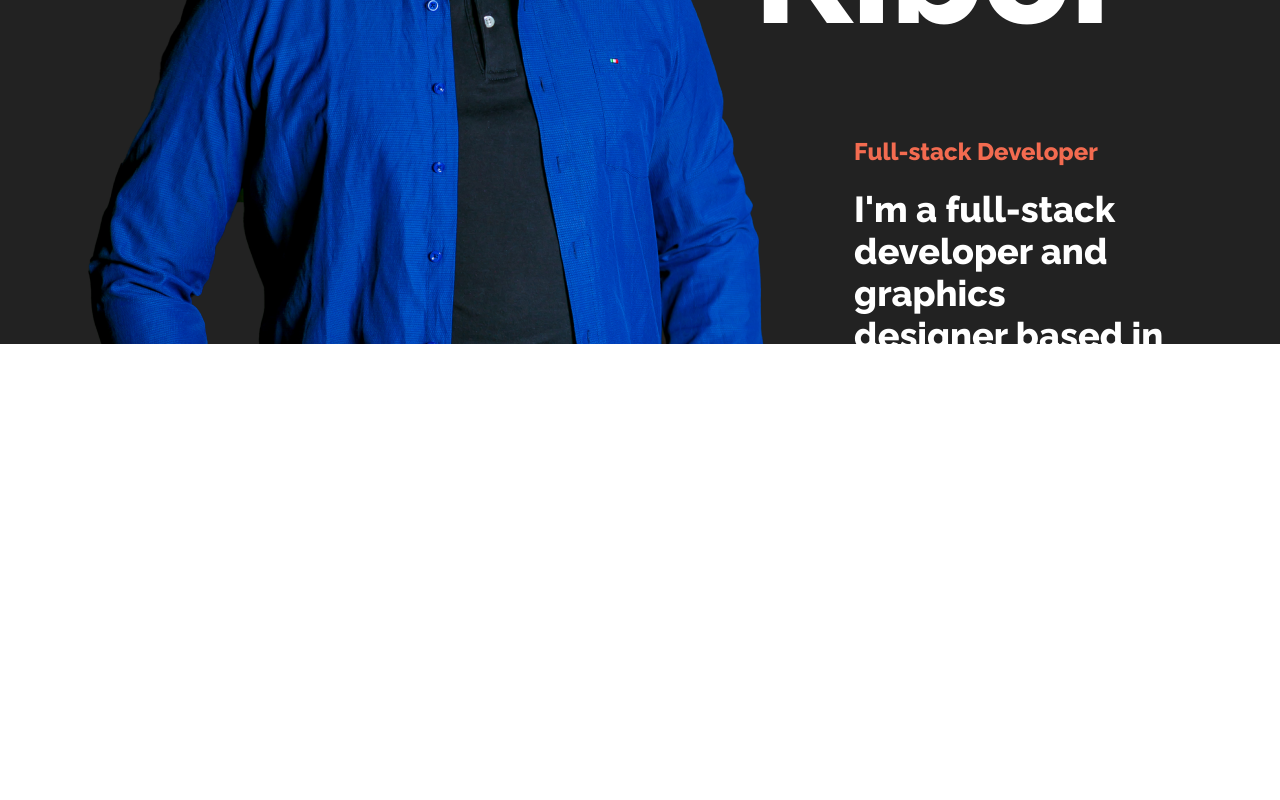
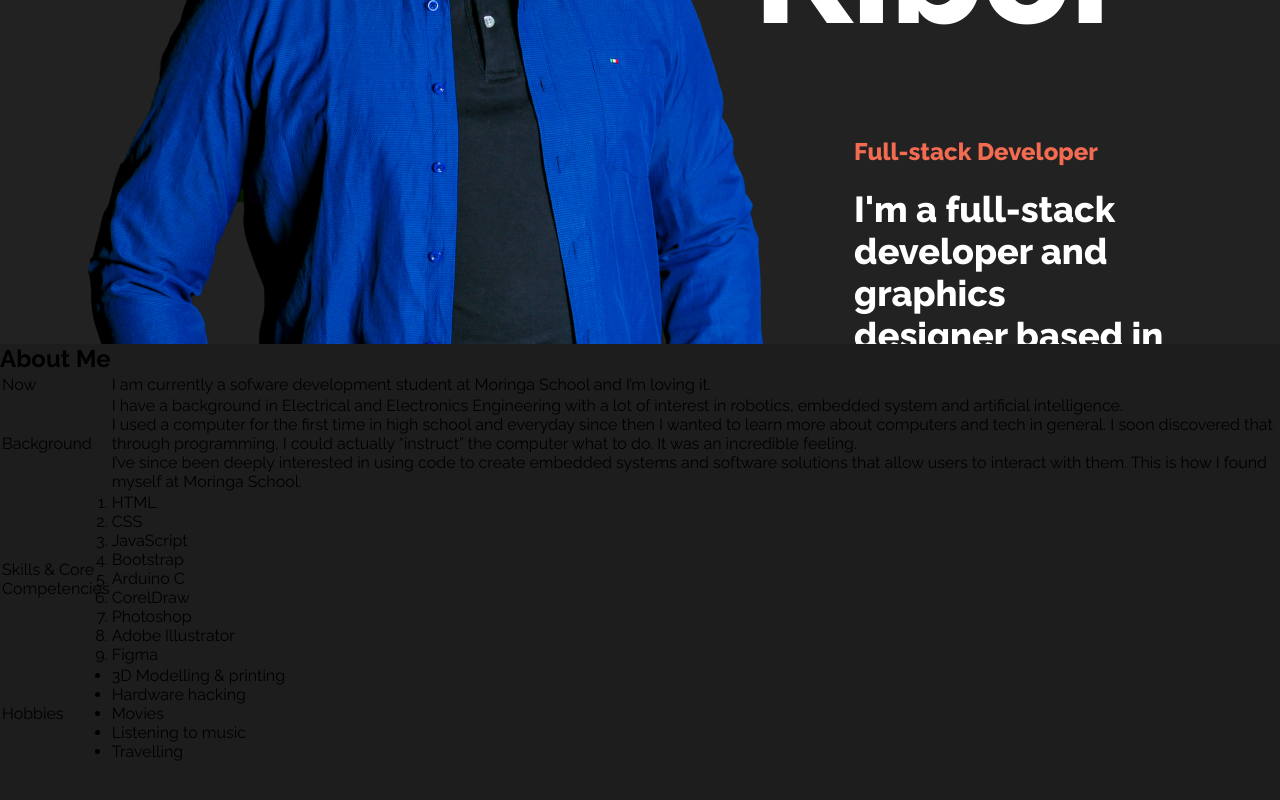
Before and after one commit to mururi/portfolio, a plain HTML site: page index.html in a window 1280 px wide. Shown: the part 456-1256 px from the top of the page. Before the commit the page ends 800 px from the top, so only its background shows below. Drawn offline with Linux system fonts and the light colour scheme.

Commit message:
Add About-me section HTML

```diff
--- a/index.html
+++ b/index.html
@@ -35,5 +35,47 @@
       </div>
     </div>
   </div>
+  <div id="about-me">
+    <h2>About <span>Me</span></h2>
+    <table>
+      <tr>
+        <td>Now</td>
+        <td>I am currently a sofware development student at Moringa School and I’m loving it.</td>
+      </tr>
+      <tr>
+        <td>Background</td>
+        <td>I have a background in Electrical and Electronics Engineering with a lot of interest in robotics, embedded system and artificial intelligence.<br>I used a computer for the first time in high school and everyday since then I wanted to learn more about computers and tech in general. I soon discovered that through programming, I could actually “instruct” the computer what to do. It was an incredible feeling.
+        <br>I’ve since been deeply interested in using code to create embedded systems and software solutions that allow users to interact with them. This is how I found myself at Moringa School.</td>
+      </tr>
+      <tr>
+        <td>Skills & Core<br>Competencies</td>
+        <td>
+          <ol>
+            <li>HTML</li>
+            <li>CSS</li>
+            <li>JavaScript</li>
+            <li>Bootstrap</li>
+            <li>Arduino C</li>
+            <li>CorelDraw</li>
+            <li>Photoshop</li>
+            <li>Adobe Illustrator</li>
+            <li>Figma</li>
+          </ol>
+        </td>
+      </tr>
+      <tr>
+        <td>Hobbies</td>
+        <td>
+          <ul>
+            <li>3D Modelling & printing</li>
+            <li>Hardware hacking</li>
+            <li>Movies</li>
+            <li>Listening to music</li>
+            <li>Travelling</li>
+          </ul>
+        </td>
+      </tr>
+    </table>
+  </div>
 </body>
 </html>
--- a/style.css
+++ b/style.css
@@ -10,7 +10,6 @@
   background-color: #222;
   height: 100vh;
   width: 100%;
-  position: absolute;
   padding: 30px 7% 0 7%;
   overflow: hidden;
 }
@@ -49,9 +48,6 @@ nav ul li a:hover {
 
 .hero img {
   flex-basis: 50%;
-  /* position: absolute;
-  bottom: 0;
-  left: 0; */
 }
 
 .hero-row {
@@ -85,3 +81,9 @@ nav ul li a:hover {
   font-size: 36px;
   padding-right: 50px;
 }
+
+#about-me {
+  height: 100vh;
+  width: 100%;
+  background-color: #1d1d1d;
+}
```
